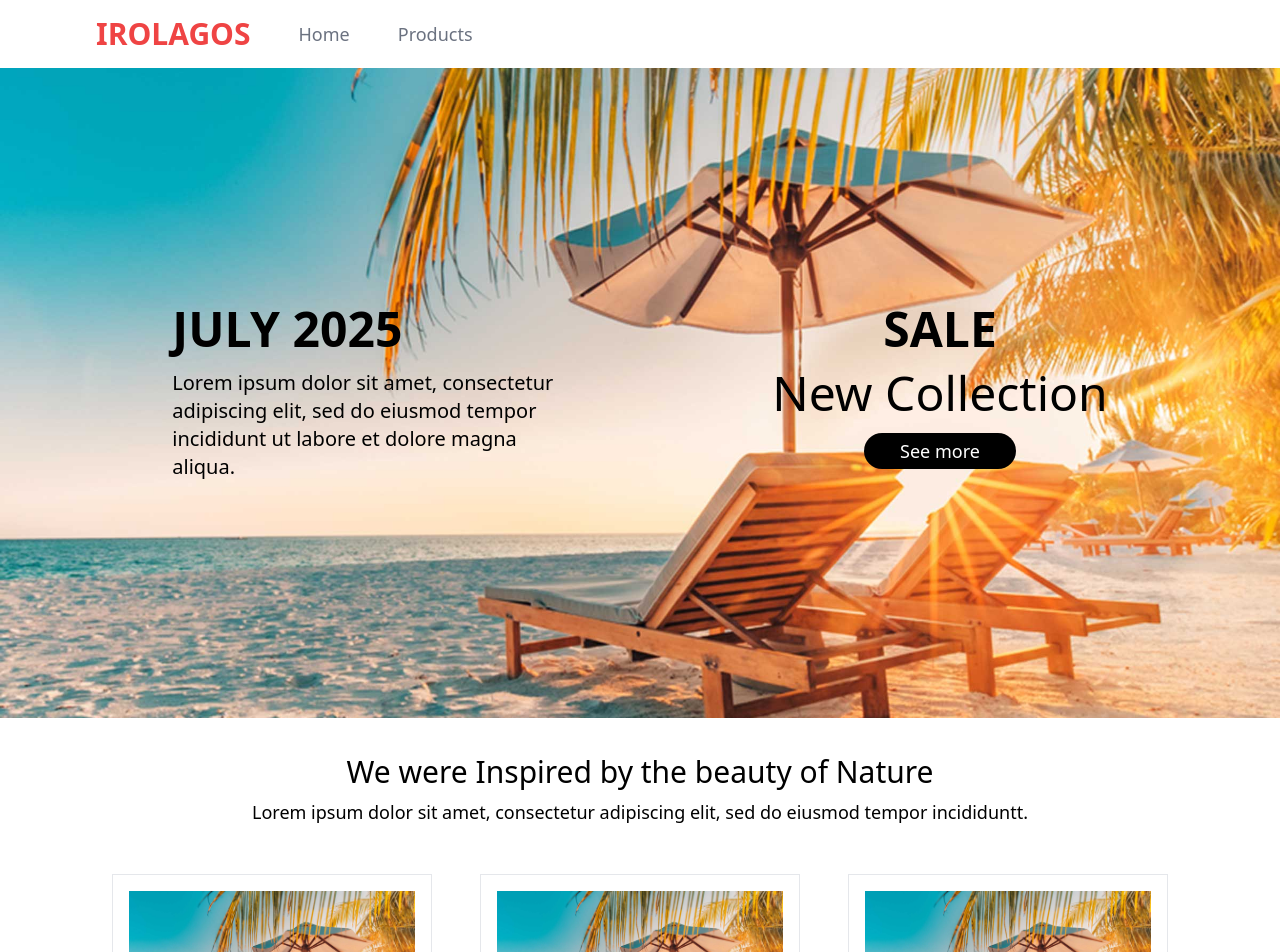
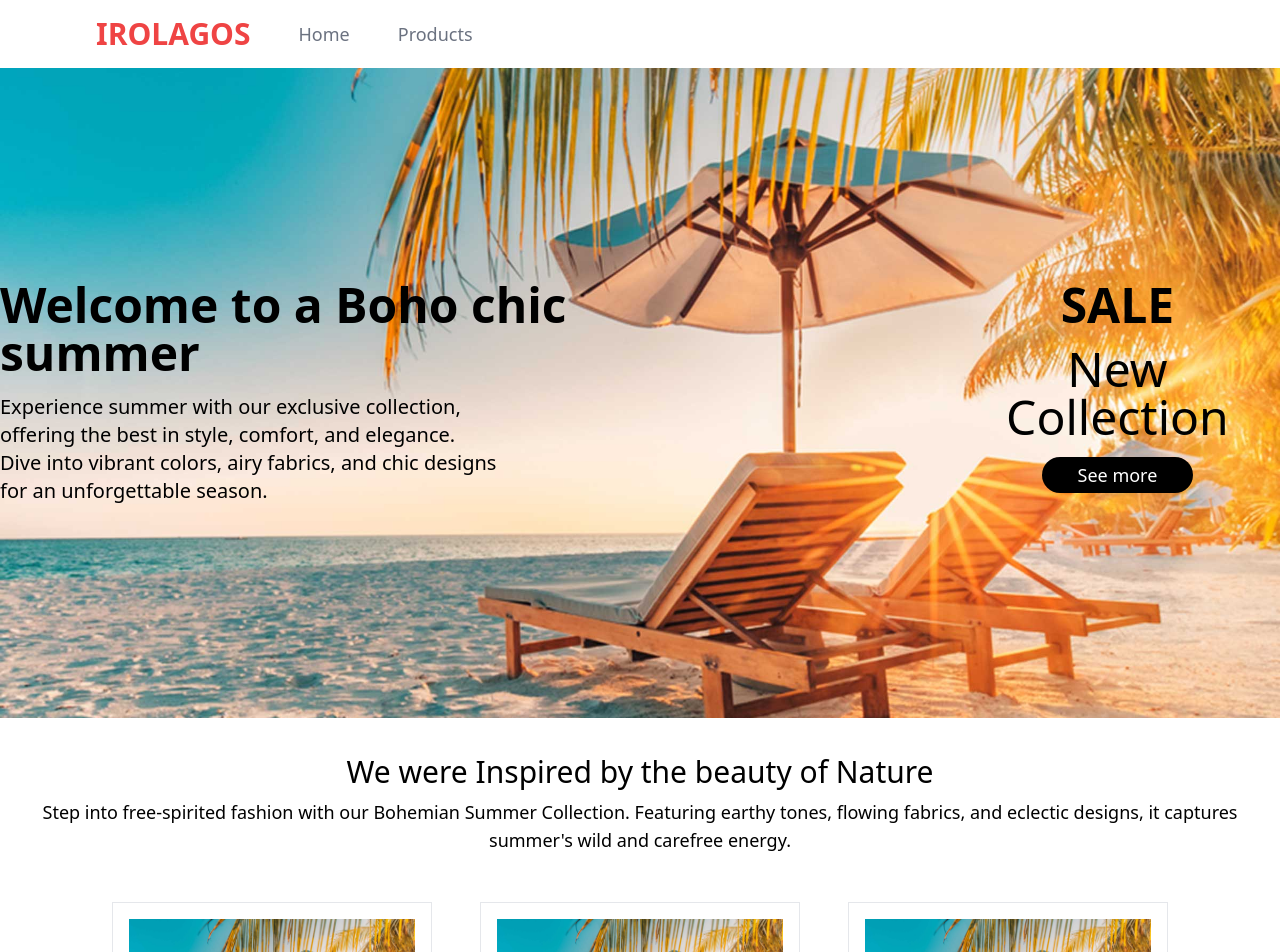
Before and after one commit to Eyohen/iroSummer, a React (Vite) app: page / in a window 1280 px wide. Shown: the top 952 px of the page. Built offline with nearby package versions, Linux system fonts and the light colour scheme.

Commit message:
some new texts

```diff
--- a/src/pages/Home2.jsx
+++ b/src/pages/Home2.jsx
@@ -45,9 +45,8 @@ const Home2 = () => {
       {/* <div className='flex flex-col md:flex-row md:gap-x-[200px] gap-y-[100px]'> */}
         <div className="flex flex-col md:flex-row md:gap-x-[200px] gap-y-[100px] items-center justify-center md:items-start">
         <div className="text-center md:text-left">
-        <p className='text-5xl font-bold '>JULY 2025</p>
-        <p className='max-w-[400px] mt-4 text-xl'>Lorem ipsum dolor sit amet, consectetur adipiscing elit,
-             sed do eiusmod tempor incididunt ut labore et dolore magna aliqua.
+        <p className='text-5xl font-bold '>Welcome to a Boho chic summer</p>
+        <p className='max-w-[500px] mt-4 text-xl'>Experience summer with our exclusive collection, offering the best in style, comfort, and elegance. Dive into vibrant colors, airy fabrics, and chic designs for an unforgettable season.
          </p>
                </div>
 
@@ -65,8 +64,7 @@ const Home2 = () => {
 
 
 <p className='text-3xl font-medium text-center mt-9'>We were Inspired by the beauty of Nature</p>
-<p className='mt-2 text-lg text-center'>Lorem ipsum dolor sit amet, consectetur adipiscing elit,
-             sed do eiusmod tempor incididuntt.
+<p className='mt-2 text-lg text-center'>Step into free-spirited fashion with our Bohemian Summer Collection. Featuring earthy tones, flowing fabrics, and eclectic designs, it captures summer's wild and carefree energy.
          </p>
 
 
```
